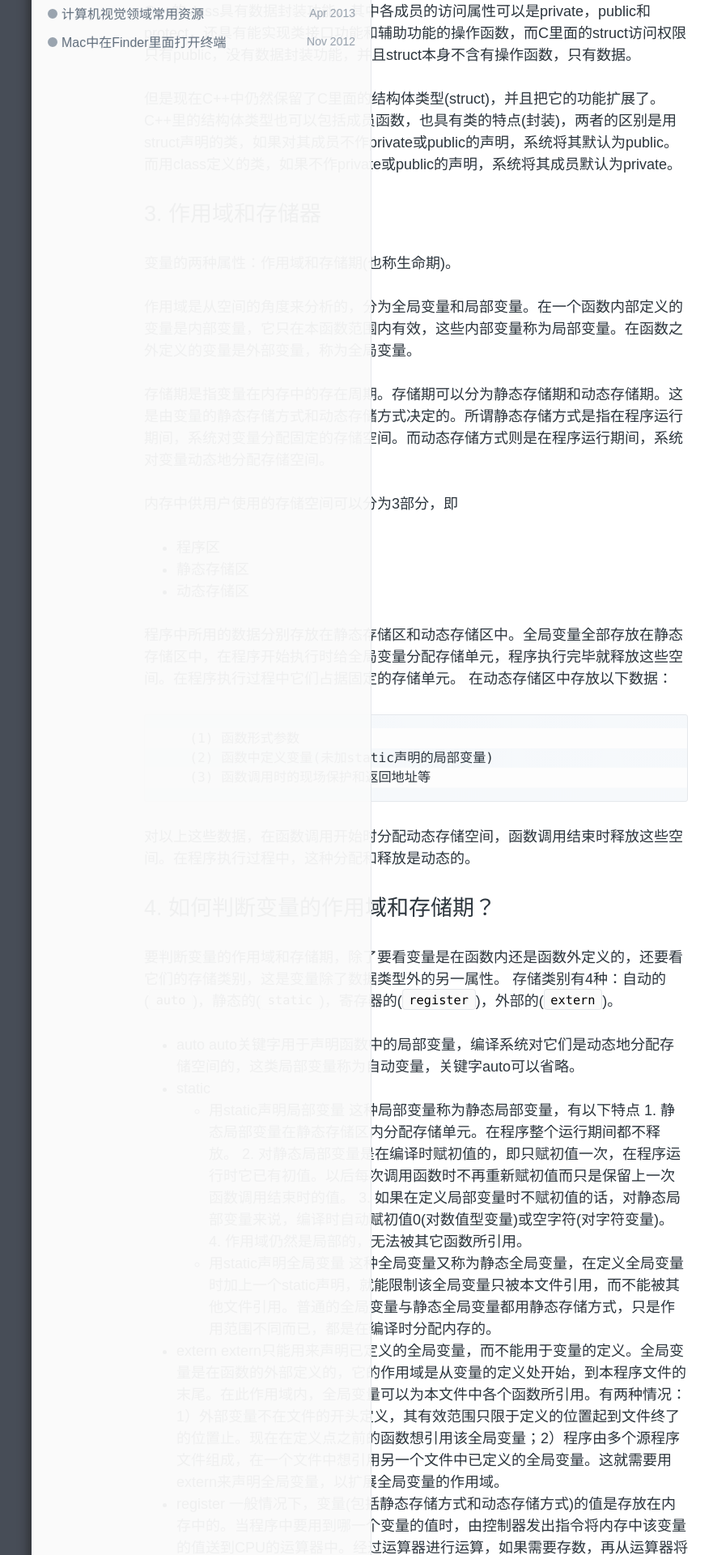
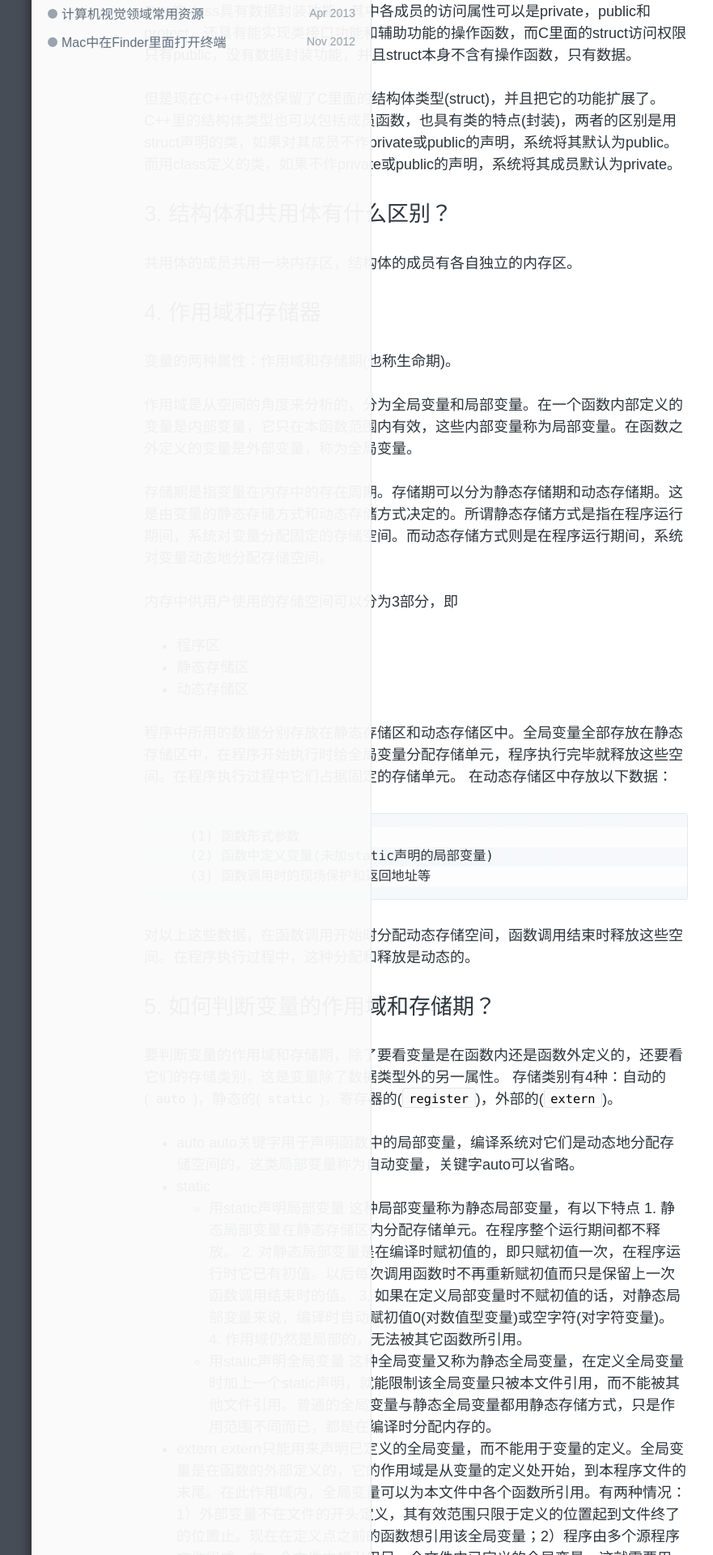
Before and after one commit to zhuyafei/zhuyafei.github.io, a Jekyll site: the page built from _posts/tech/2015-09-21-C++.md, in a window 1280 px wide. Shown: the part 763-2683 px from the top of the page at 81% size, without its empty margins (126-1007 px from the left). Built offline with Jekyll 4.4.1, drawn with Linux system fonts in a browser that asks for light colours; comment, search, counter and statistics services are not loaded; some of the changed text lies outside the part shown.

Commit message:
Modify 2015-09-21-C++.md

```diff
--- a/_posts/tech/2015-09-21-C++.md
+++ b/_posts/tech/2015-09-21-C++.md
@@ -14,7 +14,10 @@
 
 但是现在C++中仍然保留了C里面的结构体类型(struct)，并且把它的功能扩展了。C++里的结构体类型也可以包括成员函数，也具有类的特点(封装)，两者的区别是用struct声明的类，如果对其成员不作private或public的声明，系统将其默认为public。而用class定义的类，如果不作private或public的声明，系统将其成员默认为private。
 
-## 3. 作用域和存储器
+## 3. 结构体和共用体有什么区别？
+共用体的成员共用一块内存区，结构体的成员有各自独立的内存区。
+
+## 4. 作用域和存储器
 变量的两种属性：作用域和存储期(也称生命期)。
 
 作用域是从空间的角度来分析的，分为全局变量和局部变量。在一个函数内部定义的变量是内部变量，它只在本函数范围内有效，这些内部变量称为局部变量。在函数之外定义的变量是外部变量，称为全局变量。
@@ -36,7 +39,7 @@
 
 对以上这些数据，在函数调用开始时分配动态存储空间，函数调用结束时释放这些空间。在程序执行过程中，这种分配和释放是动态的。
 
-## 4. 如何判断变量的作用域和存储期？
+## 5. 如何判断变量的作用域和存储期？
 要判断变量的作用域和存储期，除了要看变量是在函数内还是函数外定义的，还要看它们的存储类别，这是变量除了数据类型外的另一属性。
 存储类别有4种：自动的(`auto`)，静态的(`static`)，寄存器的(`register`)，外部的(`extern`)。
 
@@ -93,3 +96,9 @@
     }
     cout<<k<<endl;
 }
+
+## 11. 内存基本构成
+可编程内存基本上分为三大部分：静态存储区、堆区和栈区。它们的功能不同，对他们的使用方式也就不同。
+静态存储区：内存在程序编译时就已经分配好，这块内存在程序的整个运行期间都存在。它主要存放静态数据、全局数据和常量。
+栈区：在执行函数时，函数内局部变量的存储单元都可以在栈上创建，函数执行结束时这些存储单元自动被释放。栈内存分配运算内置于处理器的指令集中，效率很高，但是分配的内存容量有限。
+堆区：亦称动态内存分配。程序在运行的时候用malloc或new申请任意大小的内存，程序员自己负责在适当的时候用free或delete释放内存。动态内存的生存期可以由我们决定，如果我们不释放内存，程序将在最后才释放掉动态内存
```
Also changed, not shown: other parts of _posts/tech/2015-09-21-C++.md (+5 -5 lines).
